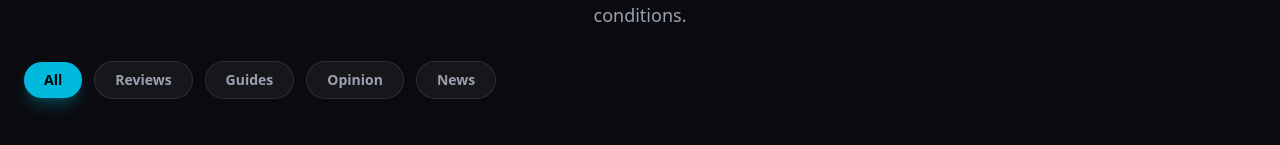
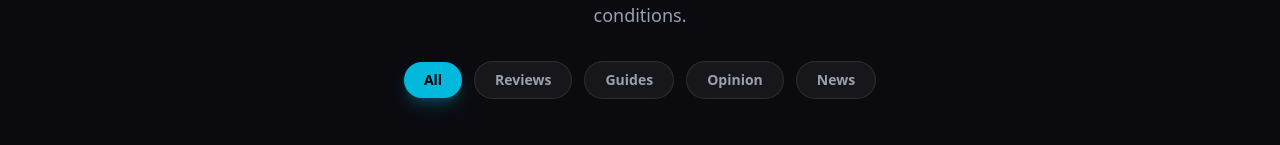
Before and after one commit to Thevent26/gizmogear, a Next.js app: page / in a window 1280 px wide. Shown: the part 321-466 px from the top of the page. Built offline with nearby package versions, Linux system fonts and the light colour scheme; no server answers.

Commit message:
Fix: revert page.tsx to server component, CategoryFilter manages own state

```diff
--- a/src/app/page.tsx
+++ b/src/app/page.tsx
@@ -1,6 +1,3 @@
-'use client'
-
-import { useState } from 'react'
 import { getAllPosts, getFeaturedPost } from '@/lib/posts'
 import Link from 'next/link'
 import AdBanner from '@/components/AdBanner'
@@ -27,12 +24,7 @@ function getCategoryColor(category: string): string {
 export default function Home() {
   const posts = getAllPosts()
   const featuredPost = getFeaturedPost()
-  const [activeCategory, setActiveCategory] = useState('All')
-  const filteredPosts = posts.filter(p => {
-    if (activeCategory === 'All') return true
-    return p.category === activeCategory
-  })
-  const recentPosts = filteredPosts.filter(p => p.slug !== featuredPost?.slug).slice(0, 6)
+  const recentPosts = posts.filter(p => p.slug !== featuredPost?.slug).slice(0, 6)
 
   return (
     <main className="min-h-screen bg-[var(--bg-deep)]">
@@ -56,7 +48,7 @@ export default function Home() {
             <p className="text-gray-400 text-lg max-w-2xl mx-auto mb-8">
               Honest reviews, practical guides, and tech insights: tested in Zambian conditions.
             </p>
-            <CategoryFilter active={activeCategory} onChange={setActiveCategory} />
+            <CategoryFilter />
           </div>
 
           {/* Featured Article - Magazine Style */}
--- a/src/components/CategoryFilter.tsx
+++ b/src/components/CategoryFilter.tsx
@@ -4,13 +4,15 @@ import { useState } from 'react'
 
 const categories = ['All', 'Reviews', 'Guides', 'Opinion', 'News']
 
-export default function CategoryFilter({ active, onChange }: { active: string; onChange: (cat: string) => void }) {
+export default function CategoryFilter() {
+  const [active, setActive] = useState('All')
+
   return (
-    <div className="flex flex-wrap items-center gap-3">
+    <div className="flex flex-wrap items-center justify-center gap-3">
       {categories.map(cat => (
         <button
           key={cat}
-          onClick={() => onChange(cat)}
+          onClick={() => setActive(cat)}
           className={`px-5 py-2 rounded-full text-sm font-semibold transition-all duration-300 ${
             active === cat
               ? 'bg-cyan-500 text-black shadow-lg shadow-cyan-500/25'
```
